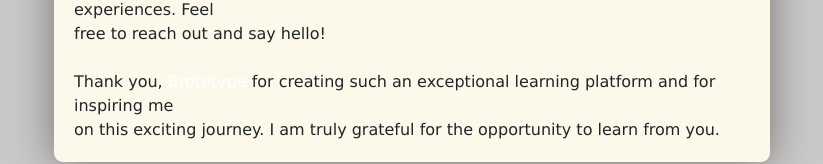
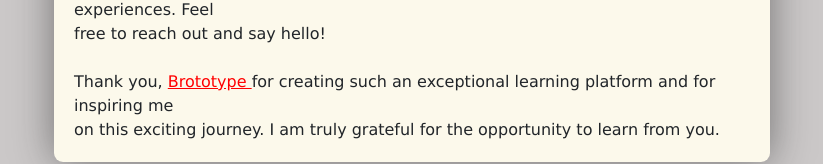
Before and after one commit to Justmuhd/Muhd.KKA, a plain HTML site: page About.html in a window 1280 px wide. Shown: the part 672-836 px from the top of the page, without its empty margins (228-1051 px from the left). Drawn offline with nearby package versions, Linux system fonts and the light colour scheme.

Commit message:
Update About.html

```diff
--- a/About.html
+++ b/About.html
@@ -85,6 +85,11 @@
         p{
             font-weight: 350px;
         }
+
+        .bro{
+            text-decoration: underline;
+            color: red;
+        }
     </style>
 </head>
 <body>
@@ -144,7 +149,7 @@
                     <br>
                     Thank you,
                     <strong>
-                        <a href="https://www.brototype.com/">
+                        <a href="https://www.brototype.com/" class="bro">
                             Brototype
                         </a>
                     </strong>
```
